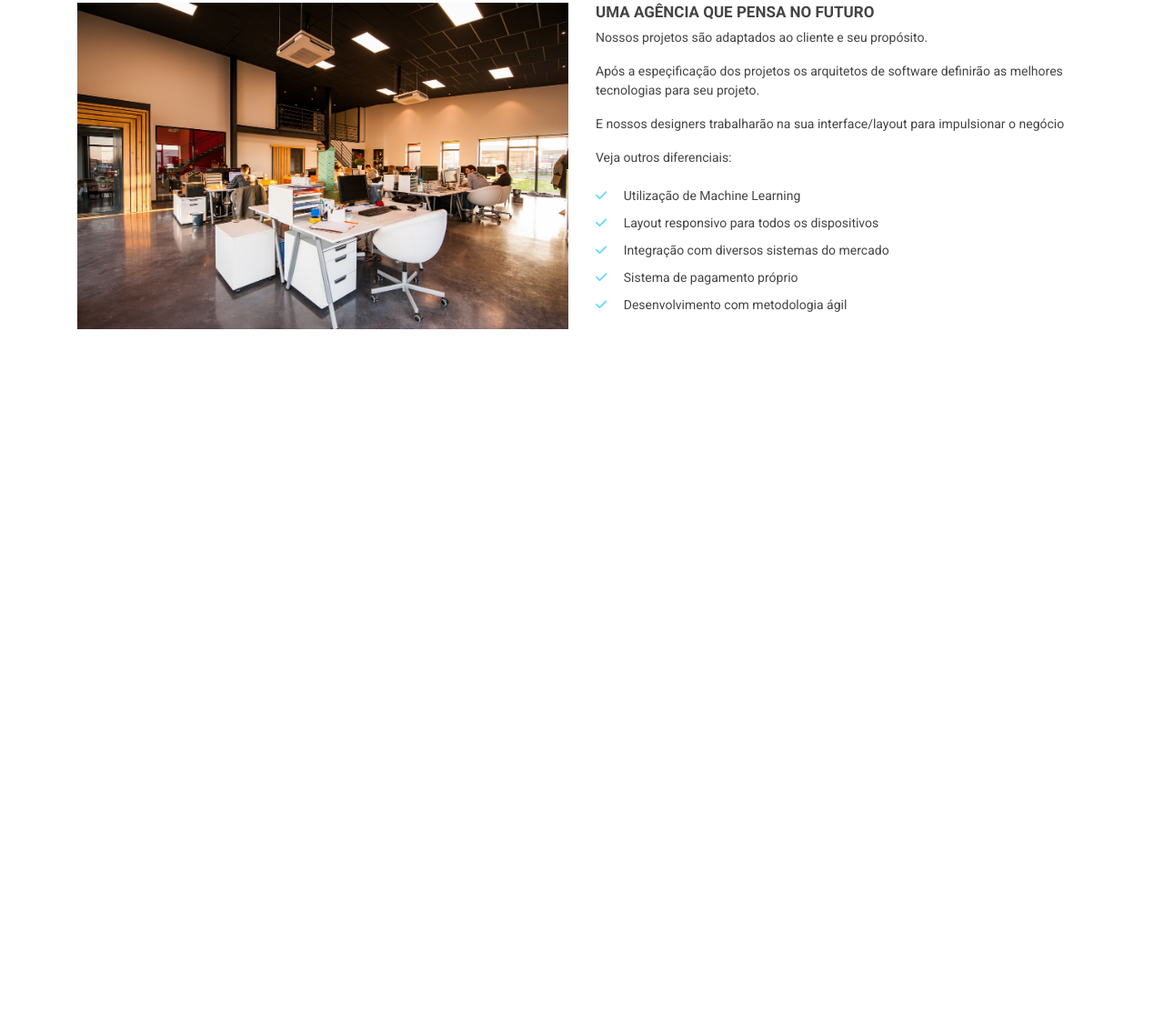
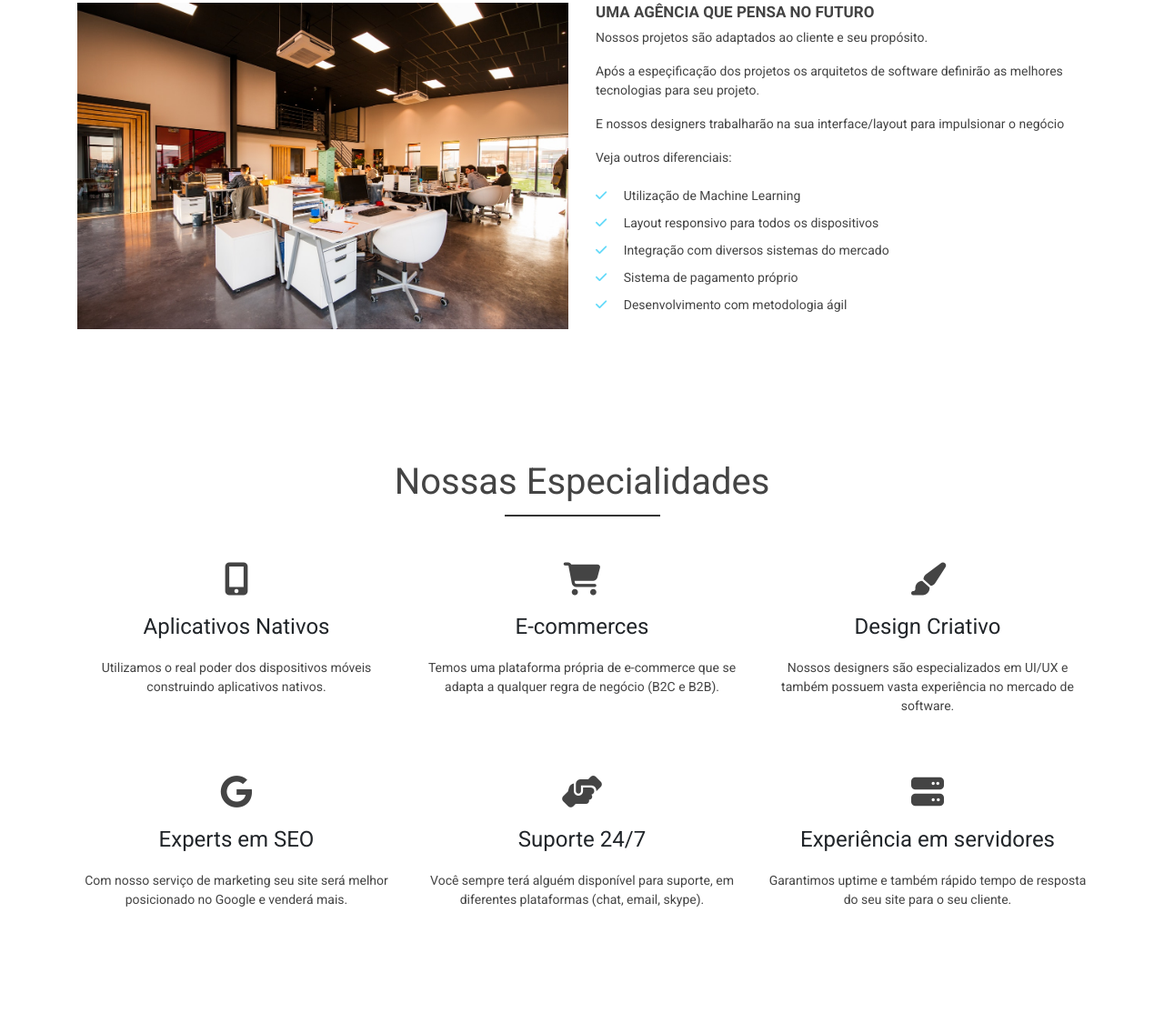
Before and after one commit to franciscothiago0111/template-com-bootstrap, a plain HTML site: page index.html in a window 1280 px wide. Shown: the part 900-2036 px from the top of the page at 91% size. Before the commit the page ends 1336 px from the top, so only its background shows below. Drawn offline with nearby package versions, Linux system fonts and the light colour scheme.

Commit message:
criando seção de especialidades (container, row, grid, e icons)

```diff
--- a/css/styles.css
+++ b/css/styles.css
@@ -48,6 +48,11 @@ header, .navbar{
 
 #navbar-links a{
     color: #fff;
+}
+
+
+#navbar-links a:hover{
+    color: #65DAF9;
 }
 
 .navbar-expand-lg .navbar-nav .nav-link{
@@ -154,3 +159,32 @@ header, .navbar{
     color: #65DAF9;
     margin-right: 15px;
 }
+
+/*serviços*/
+
+.service-box{
+    text-align: center;
+    margin-bottom: 50px;
+
+}
+
+.service-box i, .service-box h4{
+    transition: .5s;
+
+}
+
+
+.service-box i {
+    font-size: 36px;
+    margin-bottom: 20px;
+    color: #444;
+}
+
+.service-box h4{
+    font-size: 24px;
+    margin-bottom: 20px;
+}
+
+.service-box:hover > i, .service-box:hover > h4{
+    color: #65DAF9;
+}
--- a/index.html
+++ b/index.html
@@ -110,7 +110,7 @@
                     <span class="sr-only">Next</span>
                 </a>
             </div>
-
+            <!--Sobre a empresa-->
             <div class="about-area">
                 <div class="container">
                     <div class="row">
@@ -142,6 +142,54 @@
                 </div>
 
             </div>
+            <!--serviços-->
+            <div class="services-area">
+                <div class="container">
+                    <div class="row">
+                        <div class="col-12">
+                            <h3 class="main-title">Nossas Especialidades</h3>
+                        </div>
+
+                        <div class="col-md-4 service-box">
+                            <i class="fas fa-mobile-alt"></i>
+                            <h4>Aplicativos Nativos</h4>
+                            <p>Utilizamos o real poder dos dispositivos móveis construindo aplicativos nativos.</p>
+                        </div>
+
+                        <div class="col-md-4 service-box">
+                            <i class="fas fa-shopping-cart"></i>
+                            <h4>E-commerces</h4>
+                            <p>Temos uma plataforma própria de e-commerce que se adapta a qualquer regra de negócio (B2C e B2B).</p>
+                        </div>
+
+                        <div class="col-md-4 service-box">
+                            <i class="fas fa-paint-brush"></i>
+                            <h4>Design Criativo</h4>
+                            <p>Nossos designers são especializados em UI/UX e também possuem vasta experiência no mercado de software.</p>
+                        </div>
+
+                        <div class="col-md-4 service-box">
+                            <i class="fab fa-google"></i>
+                            <h4>Experts em SEO</h4>
+                            <p>Com nosso serviço de marketing seu site será melhor posicionado no Google e venderá mais.</p>
+                        </div>
+
+                        <div class="col-md-4 service-box">
+                            <i class="fas fa-hands-helping"></i>
+                            <h4>Suporte 24/7</h4>
+                            <p>Você sempre terá alguém disponível para suporte, em diferentes plataformas (chat, email, skype).</p>
+                        </div>
+
+                        <div class="col-md-4 service-box">
+                            <i class="fas fa-server"></i>
+                            <h4>Experiência em servidores</h4>
+                            <p>Garantimos uptime e também rápido tempo de resposta do seu site para o seu cliente.</p>
+                        </div>
+
+                    </div>
+                </div>
+            </div>
+
 
 
 
```
